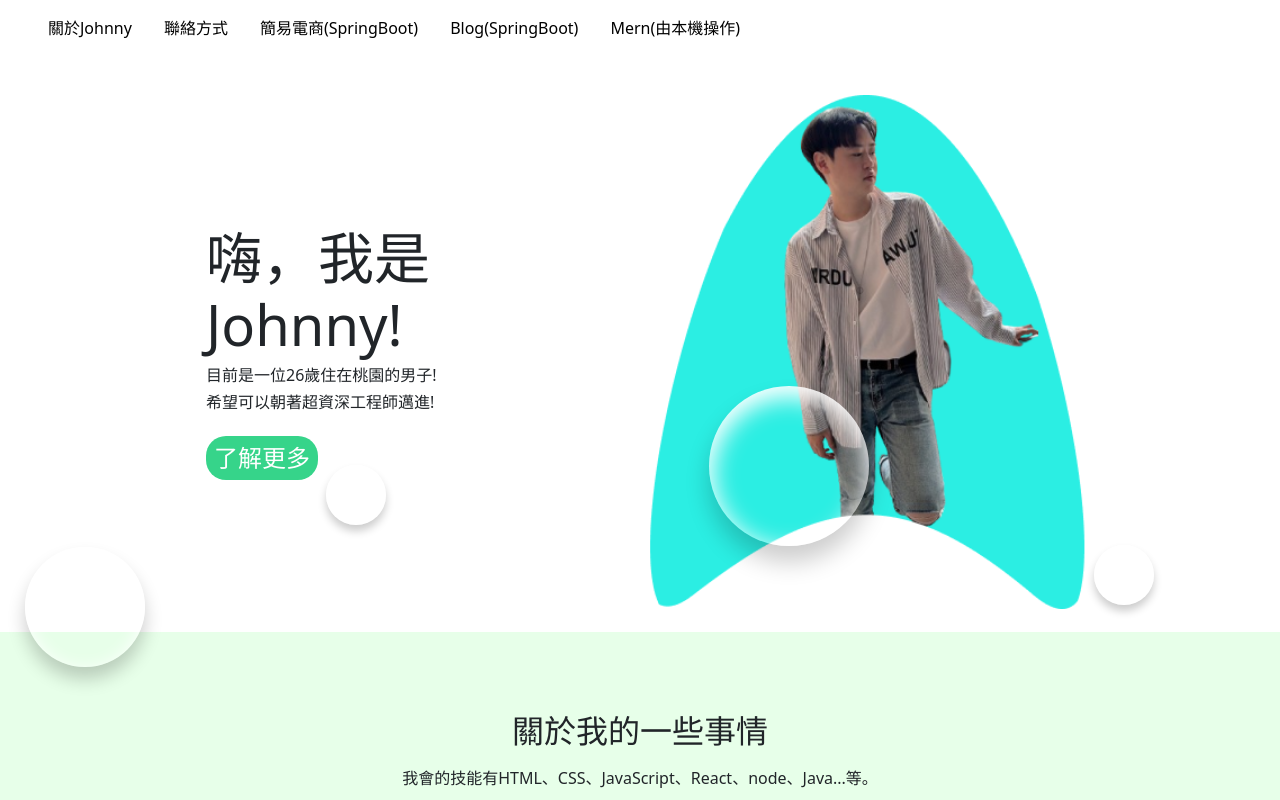
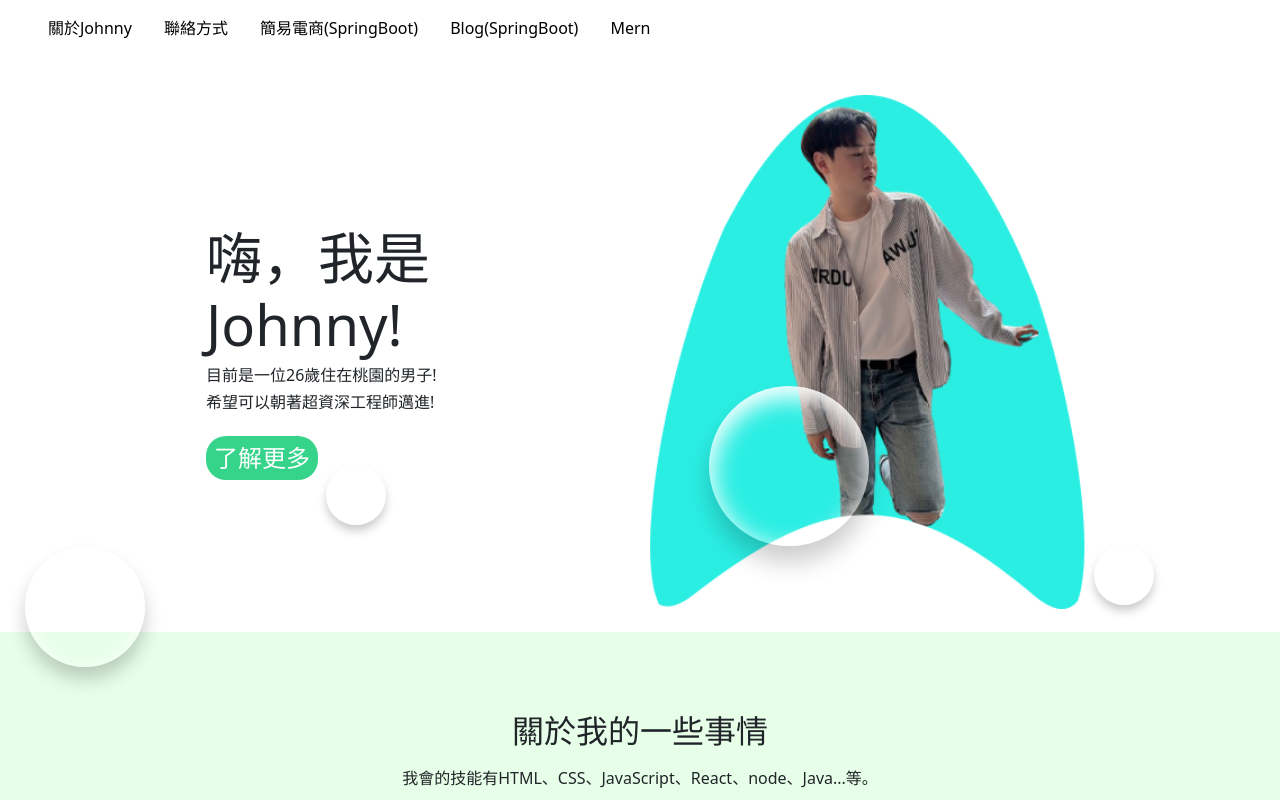
Before and after one commit to johnny871006/johnny, a plain HTML site: page PortfolioWeb/index.html in a window 1280 px wide. Shown: the top 800 px of the page. Drawn offline with nearby package versions, Linux system fonts and the light colour scheme.

Commit message:
Update index.html

```diff
--- a/PortfolioWeb/index.html
+++ b/PortfolioWeb/index.html
@@ -20,7 +20,7 @@
         <li><a href="#contact">聯絡方式</a></li>
         <li><a target="_blank" href="https://github.com/johnny871006/springboot-mall.git">簡易電商(SpringBoot)</a></li>
         <li><a target="_blank" href="https://github.com/johnny871006/blog-server.git">Blog(SpringBoot)</a></li>
-        <li><a href="#">Mern(由本機操作)</a></li>
+        <li><a target="_blank" href="https://github.com/johnny871006/mernJ.git">Mern</a></li>
       </ul>
     </nav>
 
```
